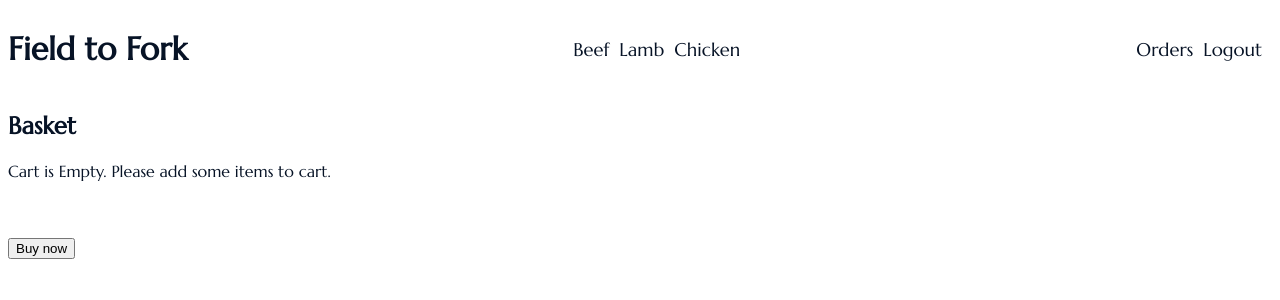
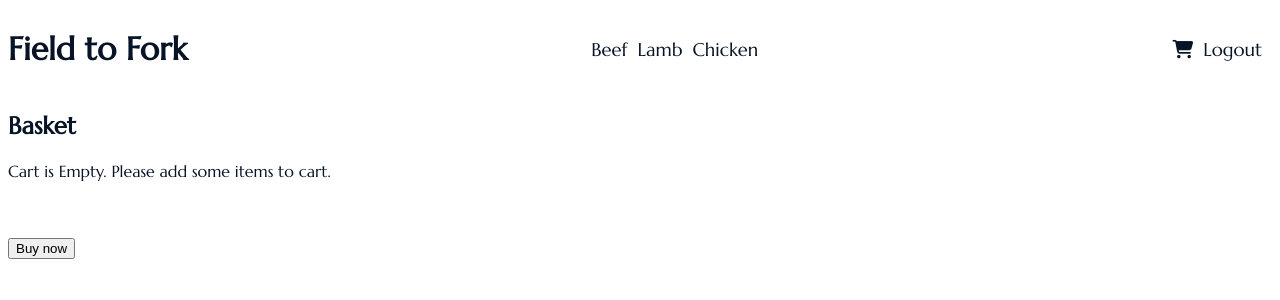
Before and after one commit to Dyl06/field-to-fork, a Django app: page /basket/ in a window 1280 px wide. Shown: the top 300 px of the page. Run offline with Django 3.2, Linux system fonts and the light colour scheme; the visitor is signed in with stand-in values (Sample User, id 1); some libraries are stand-ins or nearby versions.

Commit message:
Add basket icon and route for logged in users

```diff
--- a/templates/base.html
+++ b/templates/base.html
@@ -28,7 +28,7 @@
             </div>
             <div class="menu-container">
                 {% if user.is_authenticated %}
-                <a href="/my_orders">Orders</a>
+                <a href="/basket"><i class="fas fa-shopping-cart"></i></a>
                 <a href="/logout">Logout</a>
                 {% else %}
                 <a href="/login">Login</a>
```
